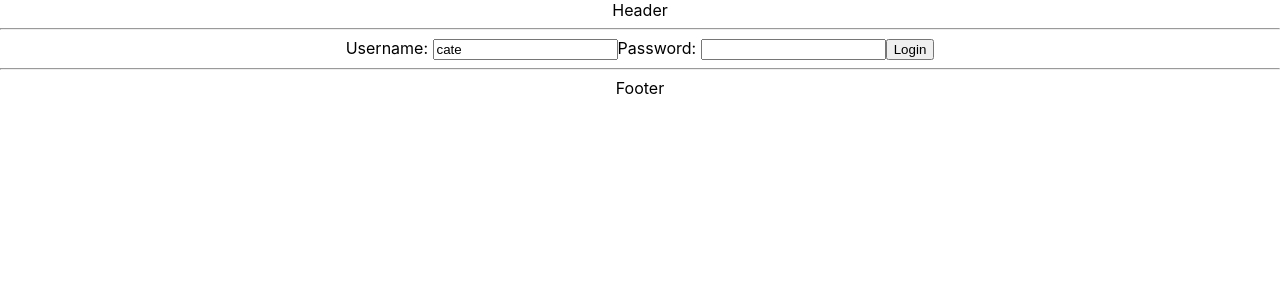
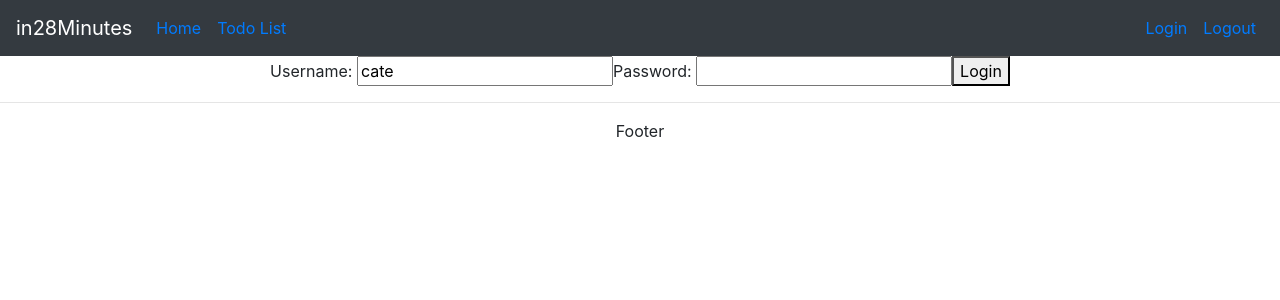
Before and after one commit to aeyuk/ToDo-App, a React (Create React App) app: page / in a window 1280 px wide. Shown: the top 300 px of the page. Built offline with nearby package versions, Linux system fonts and the light colour scheme.

Commit message:
Create navbar with bootstrap

```diff
--- a/src/App.js
+++ b/src/App.js
@@ -1,5 +1,6 @@
 import React, { Component } from 'react';
 import './App.css';
+import './bootstrap.css';
 // import Counter from './components/counter/Counter';
 import TodoApp from './components/todo/TodoApp';
 
--- /dev/null
+++ b/src/bootstrap.css
@@ -0,0 +1 @@
+@import url(https://unpkg.com/bootstrap@4.1.0/dist/css/bootstrap.min.css)
--- a/src/components/style/Header.jsx
+++ b/src/components/style/Header.jsx
@@ -1,8 +1,22 @@
+import { Link } from 'react-router-dom';
+
 function Header() {
     return (
-        <div>
-            Header <hr/>
-        </div>
+        <header>
+            <nav className="navbar navbar-expand-md navbar-dark bg-dark">
+                <div>
+                    <a href="https://www.in28minutes.com" className="navbar-brand">in28Minutes</a>
+                </div>
+                <ul className="navbar-nav">
+                    <li className="nav-link"><Link to="/welcome/cate">Home</Link></li>
+                    <li className="nav-link"><Link to="/todos">Todo List</Link></li>
+                </ul>
+                <ul className="navbar-nav navbar-collapse justify-content-end">
+                    <li className="nav-link"><Link to="/login">Login</Link></li>
+                    <li className="nav-link"><Link to="/logout">Logout</Link></li>
+                </ul>
+            </nav>
+        </header>
     )
 }
 
```
